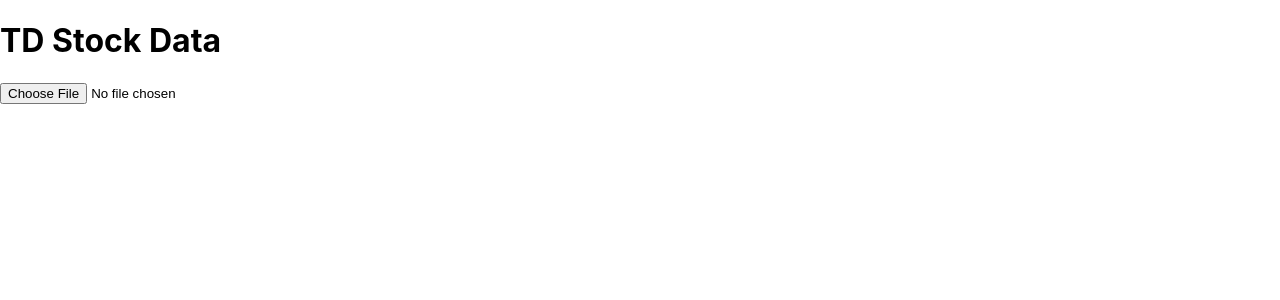
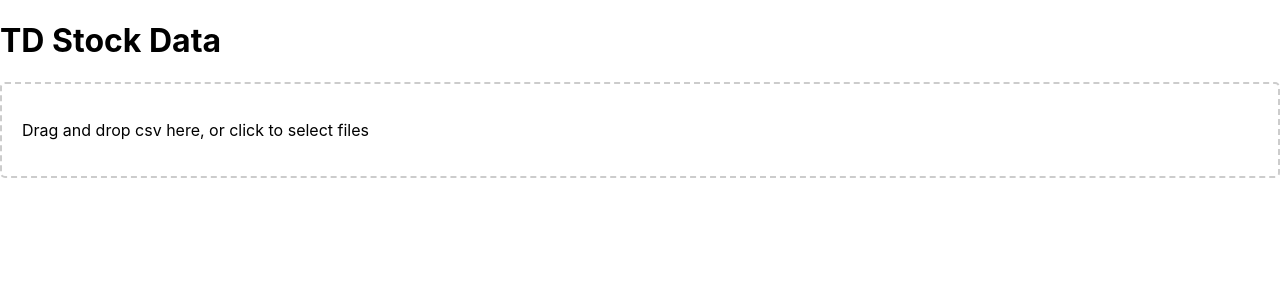
Before and after one commit to OttomanUK/stock-assessment, a React (Create React App) app: page / in a window 1280 px wide. Shown: the top 300 px of the page. Built offline with nearby package versions, Linux system fonts and the light colour scheme.

Commit message:
removed unused code

```diff
--- a/src/App.js
+++ b/src/App.js
@@ -1,44 +1,60 @@
-import React, { useState } from 'react';
-import Plot from 'react-plotly.js';
-import Papa from 'papaparse';
-import MonteCarloSimulation from './MonteCarloSimulation';
-import HardCodedMonteCarlo from './HardCodedMonteCarlo';
-import ExponentialMovingAverages from './ExponentialMovingAverage';
-import DailyReturnAnalysis from './DailyReturnAnalysis';
-import CorrelationHeatmap from './CorrelationHeatmap';
-import BankReturnsScatterPlot from './BankReturnsScatterPlot';
-import DailyReturnHistogram from './DailyReturnHistogram';
-
+import React, { useState } from "react";
+import Plot from "react-plotly.js";
+import Papa from "papaparse";
+import MonteCarloSimulation from "./MonteCarloSimulation";
+import HardCodedMonteCarlo from "./HardCodedMonteCarlo";
+import ExponentialMovingAverages from "./ExponentialMovingAverage";
+import DailyReturnAnalysis from "./DailyReturnAnalysis";
+import CorrelationHeatmap from "./CorrelationHeatmap";
+import BankReturnsScatterPlot from "./BankReturnsScatterPlot";
+import DailyReturnHistogram from "./DailyReturnHistogram";
+import Dropzone from "react-dropzone";
+import FinalPriceDistribution from './FinalPriceDistribution';
 function App() {
   const [data, setData] = useState(null);
+  const [error, setError] = useState("");
 
-  const handleFileUpload = (event) => {
-    const file = event.target.files[0];
-    if (file) {
+  const baseStyle = {
+    border: "2px dashed #cccccc",
+    borderRadius: "5px",
+    padding: "20px",
+    transition: "border .3s ease-in-out",
+  };
+
+  const activeStyle = {
+    border: "2px dashed #0000ff",
+  };
+
+  const handleFileUpload = (files) => {
+    const file = files[0];
+    if (file && file.type === "text/csv") {
       Papa.parse(file, {
         header: true,
         dynamicTyping: true,
         complete: (result) => {
-          let processedData = result.data.map(row => ({
-            date: row['Date'],
-            open: row['Open'],
-            close: row['Close'],
-            volume: row['Volume'],
-            high: row['High'],
-            lo: row['Low'],
-            ma10: row['MA for 10 days'],
-            ma20: row['MA for 20 days'],
-            ma50: row['MA for 50 days'],
-            ma100: row['MA for 100 days'],
-            ema10: row['EMA for 10 days'],
-            ema20: row['EMA for 20 days'],
-            ema50: row['EMA for 50 days'],
-            ema100: row['EMA for 100 days'],
-            dailyReturn: row['Daily Return'],
+          let processedData = result.data.map((row) => ({
+            date: row["Date"],
+            open: row["Open"],
+            close: row["Close"],
+            volume: row["Volume"],
+            high: row["High"],
+            lo: row["Low"],
+            ma10: row["MA for 10 days"],
+            ma20: row["MA for 20 days"],
+            ma50: row["MA for 50 days"],
+            ma100: row["MA for 100 days"],
+            ema10: row["EMA for 10 days"],
+            ema20: row["EMA for 20 days"],
+            ema50: row["EMA for 50 days"],
+            ema100: row["EMA for 100 days"],
+            dailyReturn: row["Daily Return"],
           }));
           setData(processedData);
         },
       });
+      setError("");
+    } else {
+      setError("Please upload a valid CSV file.");
     }
   };
 
@@ -46,26 +62,45 @@ function App() {
     return (
       <div>
         <h1>TD Stock Data</h1>
-        <input type="file" accept=".csv" onChange={handleFileUpload} />
+        {error && <p style={{ color: "red" }}>{error}</p>}
+        <Dropzone onDrop={(acceptedFiles) => handleFileUpload(acceptedFiles)}>
+          {({ getRootProps, getInputProps, isDragActive }) => {
+            const style = isDragActive
+              ? { ...baseStyle, ...activeStyle }
+              : baseStyle;
+            return (
+              <section>
+                <div {...getRootProps({style})}>
+                  <input {...getInputProps()} accept=".csv" />
+                  {isDragActive ? (
+                    <p>Dropping files</p>
+                  ) : (
+                    <p>Drag and drop csv here, or click to select files</p>
+                  )}
+                </div>
+              </section>
+            );
+          }}
+        </Dropzone>
       </div>
     );
   }
 
-  const dates = data.map(row => row.date);
-  const closePrices = data.map(row => row.close);
-  const openPrices = data.map(row => row.open);
-  const volumes = data.map(row => row.volume);
-  const highs = data.map(row => row.high);
-  const lows = data.map(row => row.low);
-  const ma10 = data.map(row => row.ma10);
-  const ma20 = data.map(row => row.ma20);
-  const ma50 = data.map(row => row.ma50);
-  const ma100 = data.map(row => row.ma100);
-  const ema10 = data.map(row => row.ema10);
-  const ema20 = data.map(row => row.ema20);
-  const ema50 = data.map(row => row.ema50);
-  const ema100 = data.map(row => row.ema100);
-  const dailyReturns = data.map(row => row.dailyReturn);
+  const dates = data.map((row) => row.date);
+  const closePrices = data.map((row) => row.close);
+  const openPrices = data.map((row) => row.open);
+  const volumes = data.map((row) => row.volume);
+  const highs = data.map((row) => row.high);
+  const lows = data.map((row) => row.low);
+  const ma10 = data.map((row) => row.ma10);
+  const ma20 = data.map((row) => row.ma20);
+  const ma50 = data.map((row) => row.ma50);
+  const ma100 = data.map((row) => row.ma100);
+  const ema10 = data.map((row) => row.ema10);
+  const ema20 = data.map((row) => row.ema20);
+  const ema50 = data.map((row) => row.ema50);
+  const ema100 = data.map((row) => row.ema100);
+  const dailyReturns = data.map((row) => row.dailyReturn);
 
   return (
     <div>
@@ -77,26 +112,29 @@ function App() {
             {
               x: dates,
               y: closePrices,
-              type: 'scatter',
-              mode: 'lines+markers',
-              marker: { color: 'blue' },
+              type: "scatter",
+              mode: "lines+markers",
+              marker: { color: "blue" },
             },
           ]}
-          layout={{ title: 'Stock Closing Prices', width: 1000, height: 400 }}
+          layout={{ title: "Stock Closing Prices", width: 1000, height: 400 }}
         />
       </div>
       <div>
-        <h2>Total volume of stock being traded each day over the past year for stock data</h2>
+        <h2>
+          Total volume of stock being traded each day over the past year for
+          stock data
+        </h2>
         <Plot
           data={[
             {
               x: dates,
               y: volumes,
-              type: 'bar',
-              marker: { color: 'orange' },
+              type: "bar",
+              marker: { color: "orange" },
             },
           ]}
-          layout={{ title: 'Stock Trading Volume', width: 1000, height: 400 }}
+          layout={{ title: "Stock Trading Volume", width: 1000, height: 400 }}
         />
       </div>
       <div>
@@ -106,45 +144,45 @@ function App() {
             {
               x: dates,
               y: closePrices,
-              type: 'scatter',
-              mode: 'lines',
-              name: 'Close',
-              marker: { color: 'blue' },
+              type: "scatter",
+              mode: "lines",
+              name: "Close",
+              marker: { color: "blue" },
             },
             {
               x: dates,
               y: ma10,
-              type: 'scatter',
-              mode: 'lines',
-              name: 'MA for 10 days',
-              marker: { color: 'red' },
+              type: "scatter",
+              mode: "lines",
+              name: "MA for 10 days",
+              marker: { color: "red" },
             },
             {
               x: dates,
               y: ma20,
-              type: 'scatter',
-              mode: 'lines',
-              name: 'MA for 20 days',
-              marker: { color: 'green' },
+              type: "scatter",
+              mode: "lines",
+              name: "MA for 20 days",
+              marker: { color: "green" },
             },
             {
               x: dates,
               y: ma50,
-              type: 'scatter',
-              mode: 'lines',
-              name: 'MA for 50 days',
-              marker: { color: 'purple' },
+              type: "scatter",
+              mode: "lines",
+              name: "MA for 50 days",
+              marker: { color: "purple" },
             },
             {
               x: dates,
               y: ma100,
-              type: 'scatter',
-              mode: 'lines',
-              name: 'MA for 100 days',
-              marker: { color: 'orange' },
+              type: "scatter",
+              mode: "lines",
+              name: "MA for 100 days",
+              marker: { color: "orange" },
             },
           ]}
-          layout={{ title: 'Stock Moving Averages', width: 1000, height: 400 }}
+          layout={{ title: "Stock Moving Averages", width: 1000, height: 400 }}
         />
       </div>
       <div>
@@ -154,45 +192,49 @@ function App() {
             {
               x: dates,
               y: closePrices,
-              type: 'scatter',
-              mode: 'lines',
-              name: 'Close',
-              marker: { color: 'blue' },
+              type: "scatter",
+              mode: "lines",
+              name: "Close",
+              marker: { color: "blue" },
             },
             {
               x: dates,
               y: ema10,
-              type: 'scatter',
-              mode: 'lines',
-              name: 'EMA for 10 days',
-              marker: { color: 'red' },
+              type: "scatter",
+              mode: "lines",
+              name: "EMA for 10 days",
+              marker: { color: "red" },
             },
             {
               x: dates,
               y: ema20,
-              type: 'scatter',
-              mode: 'lines',
-              name: 'EMA for 20 days',
-              marker: { color: 'green' },
+              type: "scatter",
+              mode: "lines",
+              name: "EMA for 20 days",
+              marker: { color: "green" },
             },
             {
               x: dates,
               y: ema50,
-              type: 'scatter',
-              mode: 'lines',
-              name: 'EMA for 50 days',
-              marker: { color: 'purple' },
+              type: "scatter",
+              mode: "lines",
+              name: "EMA for 50 days",
+              marker: { color: "purple" },
             },
             {
               x: dates,
               y: ema100,
-              type: 'scatter',
-              mode: 'lines',
-              name: 'EMA for 100 days',
-              marker: { color: 'orange' },
+              type: "scatter",
+              mode: "lines",
+              name: "EMA for 100 days",
+              marker: { color: "orange" },
             },
           ]}
-          layout={{ title: 'Stock Exponential Moving Averages', width: 1000, height: 400 }}
+          layout={{
+            title: "Stock Exponential Moving Averages",
+            width: 1000,
+            height: 400,
+          }}
         />
       </div>
       <div>
@@ -202,21 +244,27 @@ function App() {
             {
               x: dates,
               y: dailyReturns,
-              type: 'scatter',
-              mode: 'lines+markers',
-              name: 'Daily Return',
-              marker: { color: 'blue' },
+              type: "scatter",
+              mode: "lines+markers",
+              name: "Daily Return",
+              marker: { color: "blue" },
             },
           ]}
-          layout={{ title: 'Stock Daily Return Percentage', width: 1000, height: 400 }}
+          layout={{
+            title: "Stock Daily Return Percentage",
+            width: 1000,
+            height: 400,
+          }}
         />
         <MonteCarloSimulation />
         <ExponentialMovingAverages processedData={data} />
         <DailyReturnAnalysis processedData={data} />
         <CorrelationHeatmap />
-        <HardCodedMonteCarlo processedData={data}/>
-        <BankReturnsScatterPlot  processedData={data}/>
-        <DailyReturnHistogram processedData={data}/>
+        <HardCodedMonteCarlo processedData={data} />
+        <BankReturnsScatterPlot processedData={data} />
+        <DailyReturnHistogram processedData={data} />
+        {/* <FinalPriceDistribution processedData={data} /> */}
+
       </div>
     </div>
   );
--- a/src/BankReturnsScatterPlot.js
+++ b/src/BankReturnsScatterPlot.js
@@ -1,6 +1,5 @@
 import React, { useEffect, useState } from 'react';
 import Plot from 'react-plotly.js';
-import Papa from 'papaparse';
 
 function BankReturnsScatterPlot({processedData}) {
   const [bankReturns, setBankReturns] = useState([]);
```
